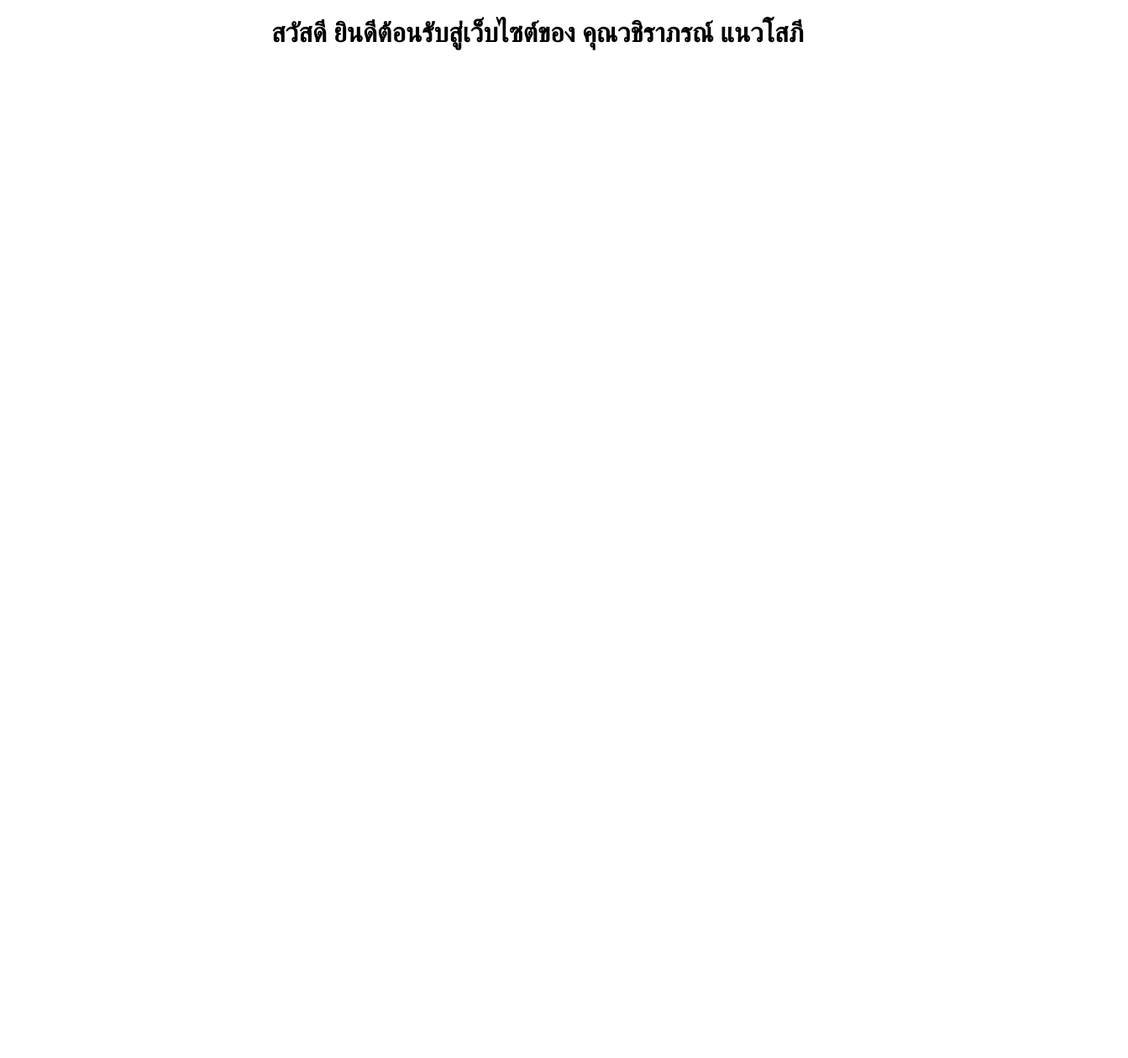
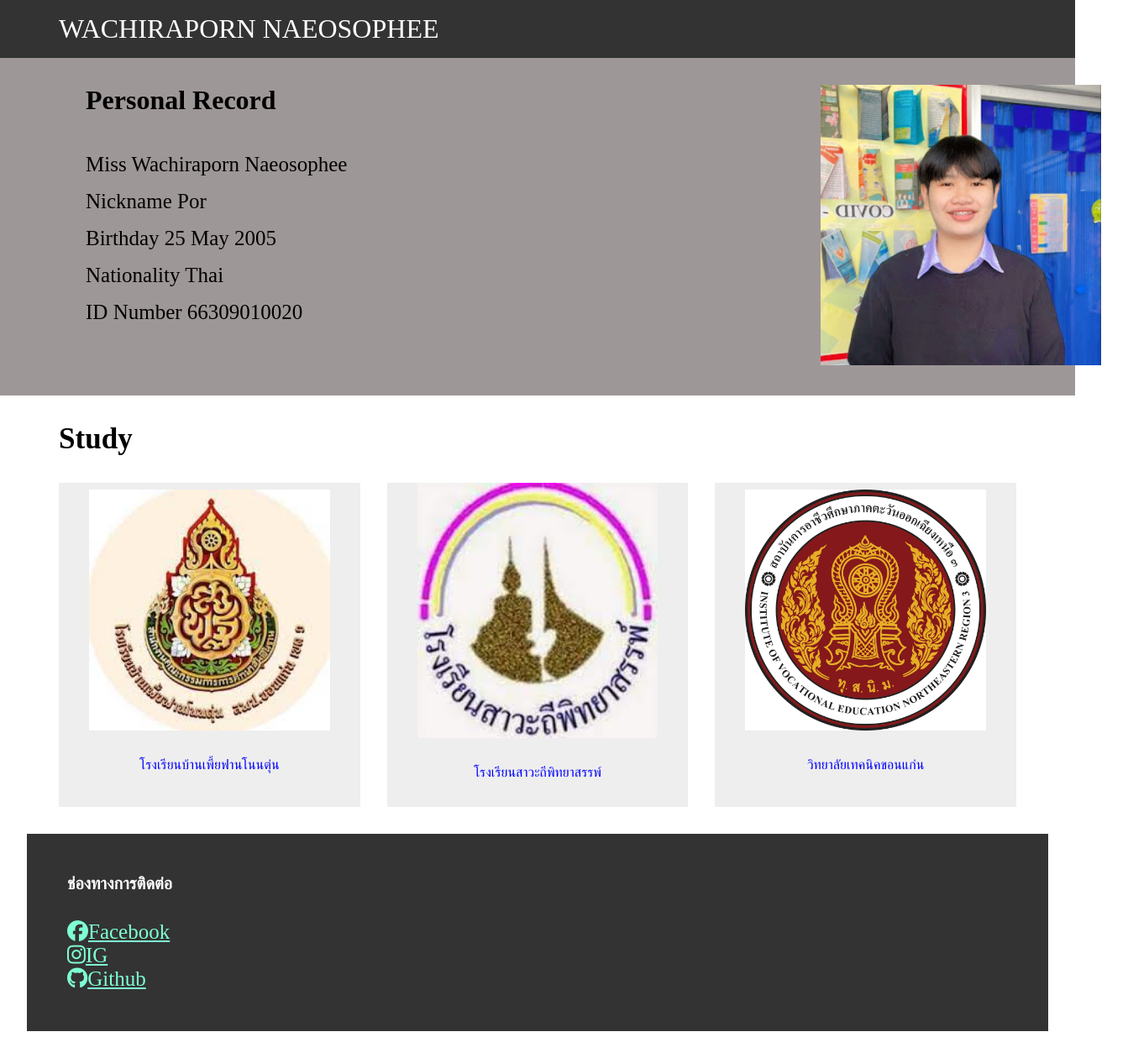
Before and after one commit to Wachiraporn25/Wachiraporn25.github.io, a plain HTML site: page index.html in a window 1280 px wide. Shown: the whole page at 84% size, 1343 px wide, since content can reach past the window. Before the commit the page ends 800 px from the top, so only its background shows below. Drawn offline with Linux system fonts and the light colour scheme.

Commit message:
Update index.html

```diff
--- a/index.html
+++ b/index.html
@@ -4,8 +4,69 @@
     <meta charset="UTF-8">
     <meta name="viewport" content="width=device-width, initial-scale=1.0">
     <title>Document</title>
+    <link rel="stylesheet" href="Wachiraporn.css">
+    <link rel="stylesheet" href="https://cdnjs.cloudflare.com/ajax/libs/font-awesome/6.5.1/css/all.min.css" integrity="sha512-DTOQO9RWCH3ppGqcWaEA1BIZOC6xxalwEsw9c2QQeAIftl+Vegovlnee1c9QX4TctnWMn13TZye+giMm8e2LwA==" crossorigin="anonymous" referrerpolicy="no-referrer">
 </head>
 <body>
-    <center><h1>สวัสดี ยินดีต้อนรับสู่เว็บไซต์ของ คุณวชิราภรณ์ แนวโสภี</h1></center>
+    <nav>
+        <div class="container">
+            <div class="nav-con">
+        <div class="logo">
+            <a href="#">WACHIRAPORN NAEOSOPHEE</a>
+        </div>
+        </div>
+        </div>
+    </nav>
+
+    <section class="hero">
+        <div class="container">
+            <div class="hero-con">
+            <div class="hero-info">
+                <h3>Personal Record</h3>
+                <br>
+                <p>Miss Wachiraporn Naeosophee</p>
+                <p>Nickname Por</p>
+                <p>Birthday 25 May 2005</p>
+                <p>Nationality Thai</p>
+                <p>ID Number 66309010020</p>
+            </div>
+            <div class="hero-img">
+                <img src="img/po.jpg" alt="">
+            </div>
+            </div>
+        </div>
+    </section>
+
+    <section class="blog">
+        <div class="container">
+            <div class="blog-title">
+                <h3>Study</h3>
+            </div>
+            <div class="blog-con">
+                <div class="blog-item">
+                    <img src="img/f.jpg" alt="">
+                    <p><center>โรงเรียนบ้านเพี้ยฟานโนนตุ่น</center></p>
+                </div>
+
+                <div class="blog-item">
+                    <img src="img/S.jpg" alt="">
+                    <p><center>โรงเรียนสาวะถีพิทยาสรรพ์</center></p>
+                </div>
+
+                <div class="blog-item">
+                    <img src="img/T.jpg" alt="">
+                    <p><center>วิทยาลัยเทคนิคขอนแก่น</center></p>
+                </div>
+            </div>
+        </div>
+    </section>
+    <div class="footter-top">
+    <div class="footer-top-item">
+        <h4>ช่องทางการติดต่อ</h4>
+        <p><a class="F-font" href="https://www.facebook.com/wachiraporn.naeosophee?mibextid=nwBsNb"><i class="fa-brands fa-facebook" aria-hidden="true"></i>Facebook</p></a>
+        <p><a class="F-font" href="https://www.instagram.com/po_wachi09?igsh=czkwZTZlOWhqOHhw&utm_source=qr"><i class="fa-brands fa-instagram" aria-hidden="true"></i>IG</p></a>
+        <p><a class="F-font" href="https://github.com/Wachiraporn25/Wachiraporn25.github.io"><i class="fa-brands fa-github" aria-hidden="true"></i>Github</p></a>
+    </div>
+    </div>
 </body>
 </html>
```
